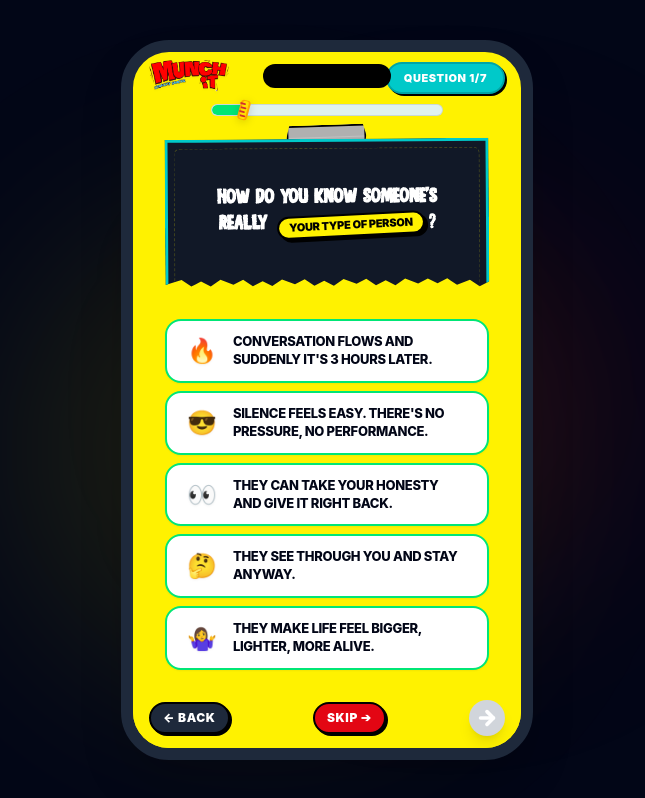
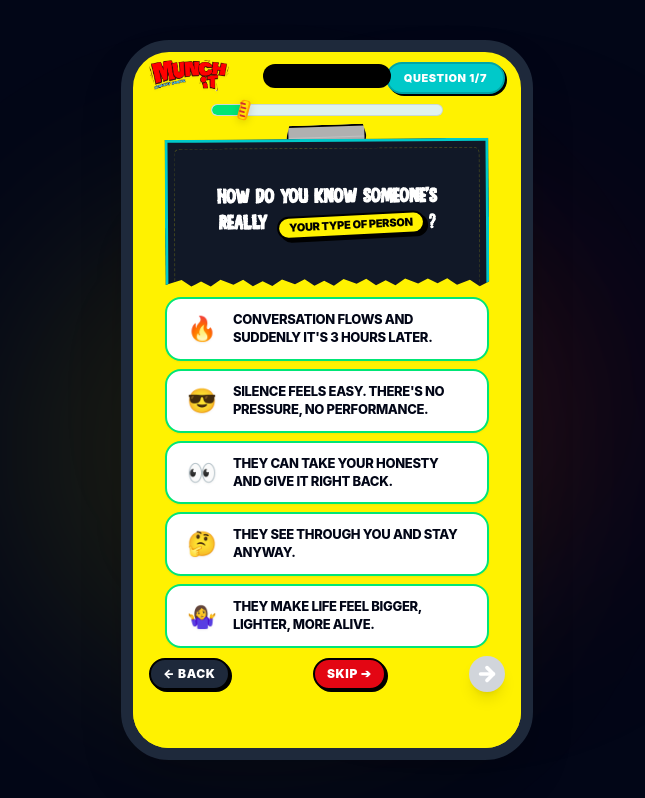
Before and after one commit to akashkk2859999-cloud/munchit, a React (Vite) app in the folder frontend/: page /quiz in a window 1280 px wide. Shown: the whole page, without its empty margins (313-958 px from the left). Built offline with nearby package versions, Linux system fonts and the light colour scheme.

Commit message:
fix: increase footer bottom padding to pb-14 for iOS Chrome toolbar clearance

```diff
--- a/frontend/src/pages/QuizPage.jsx
+++ b/frontend/src/pages/QuizPage.jsx
@@ -508,7 +508,7 @@ const QuizPage = () => {
 
         {/* ── FOOTER NAVIGATION — flex-shrink-0 ensures it always occupies space at bottom ── */}
         {!isSubmitting && (
-          <div className="flex-shrink-0 bg-munchit-yellow px-4 pt-2 pb-3 z-30">
+          <div className="flex-shrink-0 bg-munchit-yellow px-4 pt-2 pb-14 z-30">
             <div className="flex items-center justify-between w-full">
               {/* Stateful Back Button */}
               <button
```
